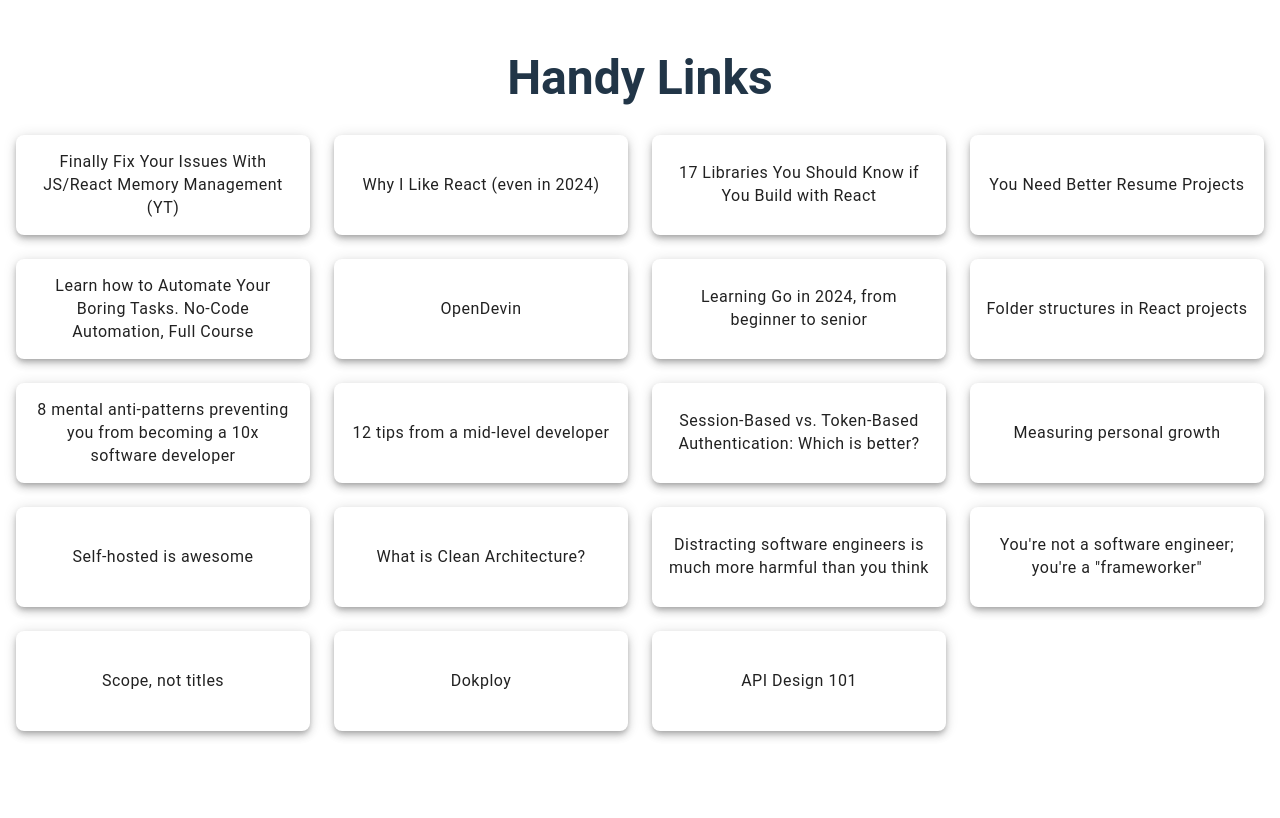
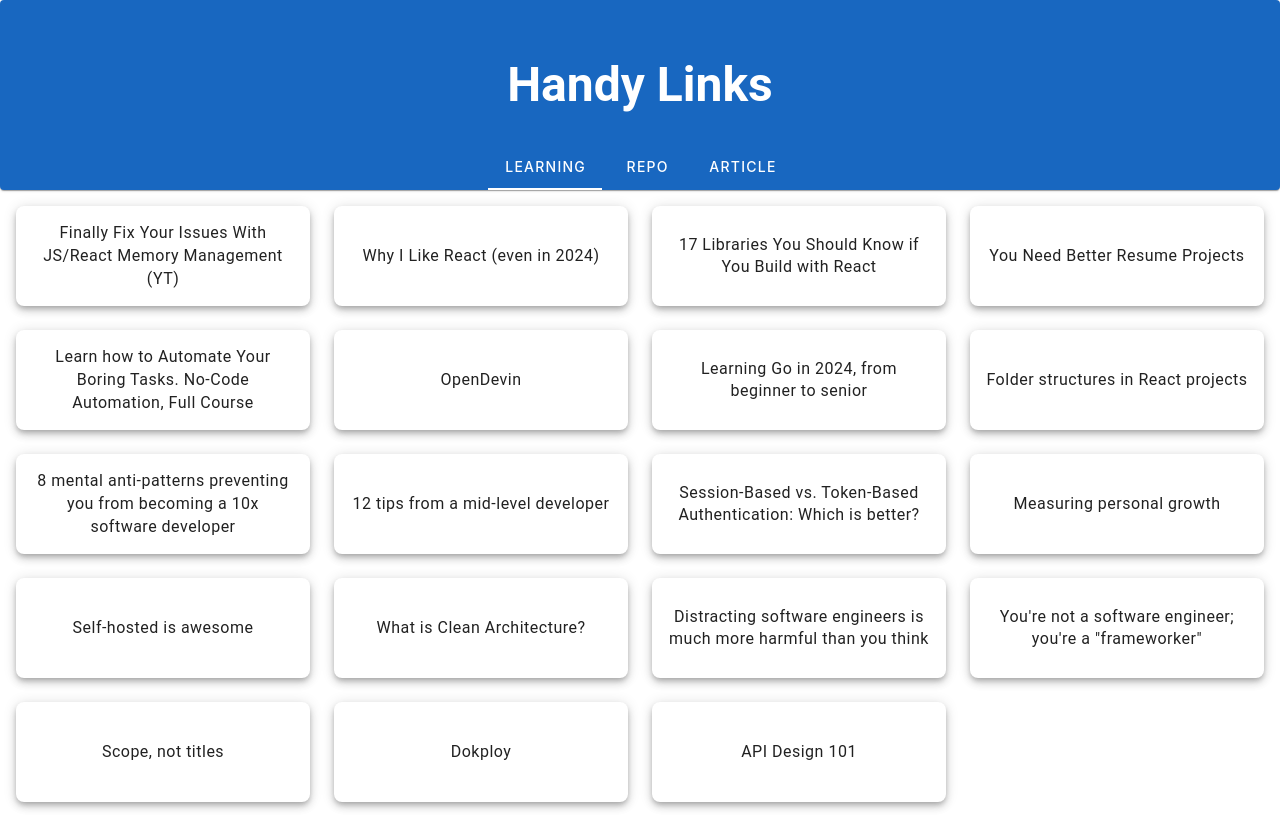
Before and after one commit to krau5/handy-links, a Vue app: page / in a window 1280 px wide. Built offline with nearby package versions, Linux system fonts and the light colour scheme.

Commit message:
Cover & Categories components, sort links by selected category (type)

```diff
--- a/src/App.vue
+++ b/src/App.vue
@@ -1,11 +1,35 @@
 <script lang="ts" setup>
+import { ref } from "vue";
 import LinksList from './components/LinksList.vue';
+import Categories from './components/Categories.vue';
+import Cover from './components/Cover.vue';
+
+const categories = ['learning', 'repo', 'article']
+
+const category = ref<string | null>(null)
+
+const handleClick = (newCategory: string) => {
+  if (category.value === newCategory) {
+    category.value = null;
+    return;
+  }
+
+  category.value = newCategory;
+};
 </script>
 
 <template>
-  <h3 class="text-h3 font-weight-bold text-center mb-4">
-    Handy Links
-  </h3>
+  <Cover>
+    <h3 class="text-h3 font-weight-bold text-center mb-4">
+      Handy Links
+    </h3>
 
-  <LinksList />
+    <Categories
+      :on-click="handleClick"
+      :categories="categories"
+      :selected-category="category"
+    />
+  </Cover>
+
+  <LinksList :sort-by-category="category" />
 </template>
--- /dev/null
+++ b/src/components/Categories.vue
@@ -0,0 +1,40 @@
+<script lang="ts" setup>
+import { ref } from 'vue';
+
+type Props = {
+  categories: string[];
+  selectedCategory: string | null;
+  onClick: (category: string) => void;
+}
+
+const props = defineProps<Props>();
+
+const selectedCategory = ref(props.selectedCategory);
+
+const handleCategoryClick = (category: string) => {
+  selectedCategory.value = category;
+
+  props.onClick(category);
+};
+
+const formatCategoryName = (category: string) => {
+  return category.charAt(0).toUpperCase() + category.slice(1);
+};
+</script>
+
+<template>
+  <v-tabs
+    v-model="selectedCategory"
+    bg-color="primary"
+  >
+    <v-tab
+      v-for="category in categories"
+      :key="category"
+      :value="category"
+      @click="handleCategoryClick(category)"
+      style="outline: none; box-shadow: none !important"
+    >
+      {{ formatCategoryName(category) }}
+    </v-tab>
+  </v-tabs>
+</template>
--- /dev/null
+++ b/src/components/Cover.vue
@@ -0,0 +1,5 @@
+<template>
+  <v-card class="d-flex align-center flex-column bg-primary pt-15 ga-4">
+    <slot />
+  </v-card>
+</template>
--- a/src/components/LinksList.vue
+++ b/src/components/LinksList.vue
@@ -1,13 +1,30 @@
 <script lang="ts" setup>
 import links from '../assets/links.json';
+import {computed} from "vue";
+
+type Props = {
+  sortByCategory: string | null;
+}
+
+const props = defineProps<Props>();
+
+const sortedLinks = computed(() => {
+  if (!props.sortByCategory) {
+    return links;
+  }
+
+  return links.filter((link) => link.type === props.sortByCategory)
+})
 </script>
 
 <template>
-  <div>
-    <v-container fluid>
+  <v-container
+    fluid
+    style="max-width: 1280px"
+  >
     <v-row>
       <v-col
-          v-for="link in links"
+        v-for="link in sortedLinks"
         :key="link.name"
         cols="12"
         sm="4"
@@ -27,7 +44,6 @@ import links from '../assets/links.json';
       </v-col>
     </v-row>
   </v-container>
-  </div>
 </template>
 
 <style scoped>
--- a/src/style.css
+++ b/src/style.css
@@ -22,10 +22,7 @@ a:hover {
   color: #535bf2;
 }
 
-body {
-  margin: 0;
-  display: flex;
-  place-items: center;
+body, #app {
   min-height: 100vh;
 }
 
@@ -53,12 +50,7 @@ button:focus-visible {
   outline: 4px auto -webkit-focus-ring-color;
 }
 
-.card {
-  padding: 2em;
-}
-
 #app {
-  max-width: 1280px;
   margin: 0 auto;
 }
 
```
Also changed, not shown: 1 other file (tests, documents, lock files or other folders). Lines whose indentation alone changed are shown as unchanged.
